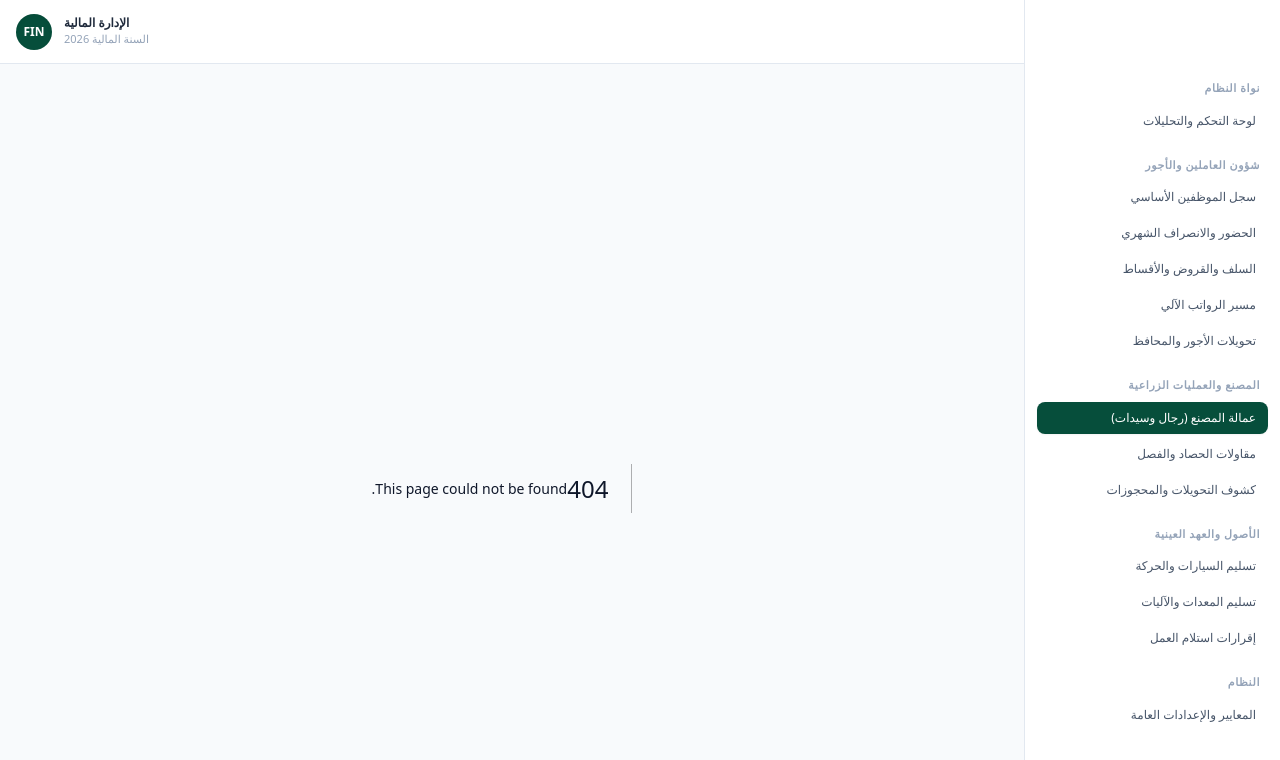
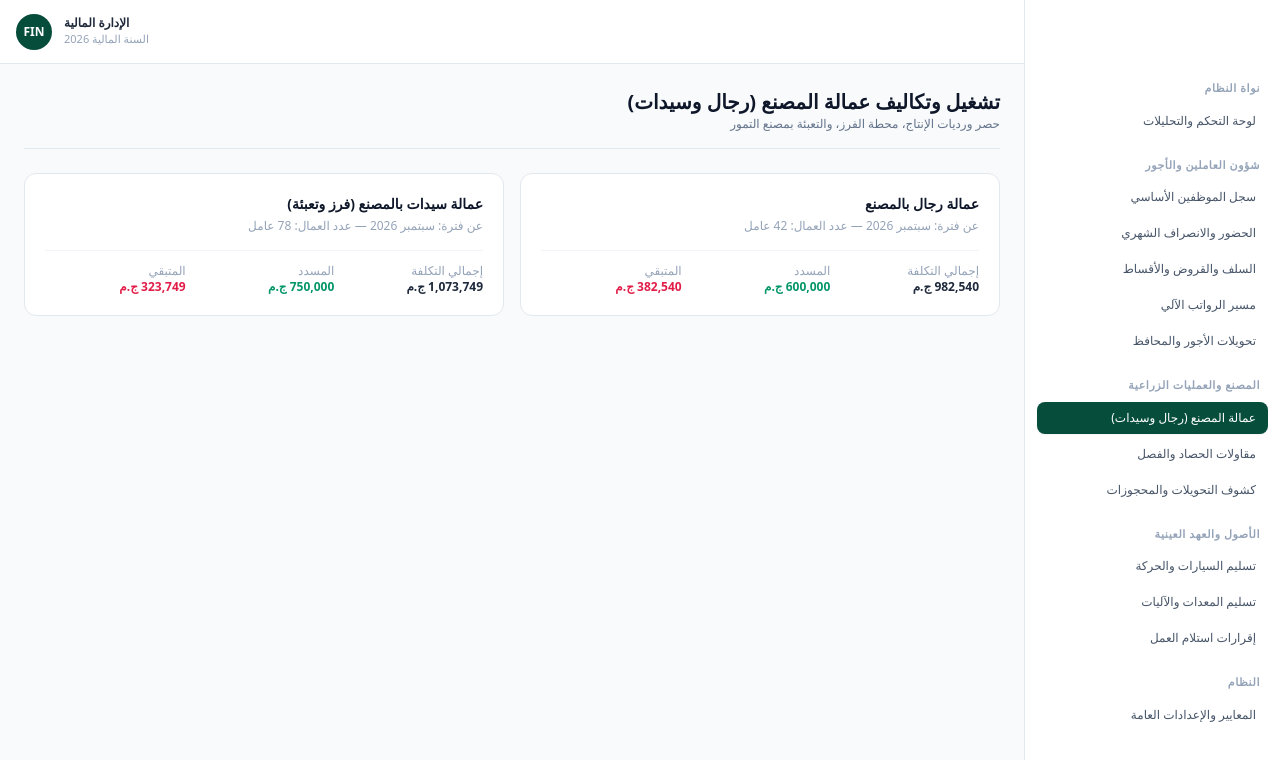
Before and after one commit to egyway2027/egypt-dates-, a Next.js app: page /factory-labor in a window 1280 px wide. Before the commit this address had no page. Shown: the top 760 px of the page. Built offline with nearby package versions, Linux system fonts and the light colour scheme.

Commit message:
Add Factory Labor Page component with data display

```diff
--- /dev/null
+++ b/src/app/factory-labor/page.tsx
@@ -0,0 +1,44 @@
+import React from 'react';
+
+const factoryLaborBatches = [
+  { id: 'FL-01', category: 'عمالة رجال بالمصنع', period: 'سبتمبر 2026', workersCount: 42, shiftsCount: 26, totalAmount: 982540.0, paid: 600000.0, balance: 382540.0 },
+  { id: 'FL-02', category: 'عمالة سيدات بالمصنع (فرز وتعبئة)', period: 'سبتمبر 2026', workersCount: 78, shiftsCount: 26, totalAmount: 1073749.0, paid: 750000.0, balance: 323749.0 },
+];
+
+export default function FactoryLaborPage() {
+  return (
+    <div className="space-y-6">
+      <div className="border-b border-slate-200 pb-4 dark:border-slate-800">
+        <h1 className="text-xl font-bold text-slate-900 dark:text-white">
+          تشغيل وتكاليف عمالة المصنع (رجال وسيدات)
+        </h1>
+        <p className="text-xs text-slate-500">
+          حصر ورديات الإنتاج، محطة الفرز، والتعبئة بمصنع التمور
+        </p>
+      </div>
+
+      <div className="grid grid-cols-1 gap-4 sm:grid-cols-2">
+        {factoryLaborBatches.map((batch) => (
+          <div key={batch.id} className="rounded-xl border border-slate-200 bg-white p-5 shadow-xs dark:border-slate-800 dark:bg-slate-900">
+            <h3 className="text-sm font-bold text-slate-900 dark:text-white">{batch.category}</h3>
+            <p className="mt-1 text-xs text-slate-400">عن فترة: {batch.period} — عدد العمال: {batch.workersCount} عامل</p>
+            <div className="mt-4 grid grid-cols-3 gap-2 border-t border-slate-100 pt-3 dark:border-slate-800 text-xs">
+              <div>
+                <span className="text-slate-400">إجمالي التكلفة</span>
+                <p className="font-bold text-slate-800 dark:text-slate-200">{batch.totalAmount.toLocaleString()} ج.م</p>
+              </div>
+              <div>
+                <span className="text-slate-400">المسدد</span>
+                <p className="font-bold text-emerald-600">{batch.paid.toLocaleString()} ج.م</p>
+              </div>
+              <div>
+                <span className="text-slate-400">المتبقي</span>
+                <p className="font-bold text-rose-600">{batch.balance.toLocaleString()} ج.م</p>
+              </div>
+            </div>
+          </div>
+        ))}
+      </div>
+    </div>
+  );
+}
```
